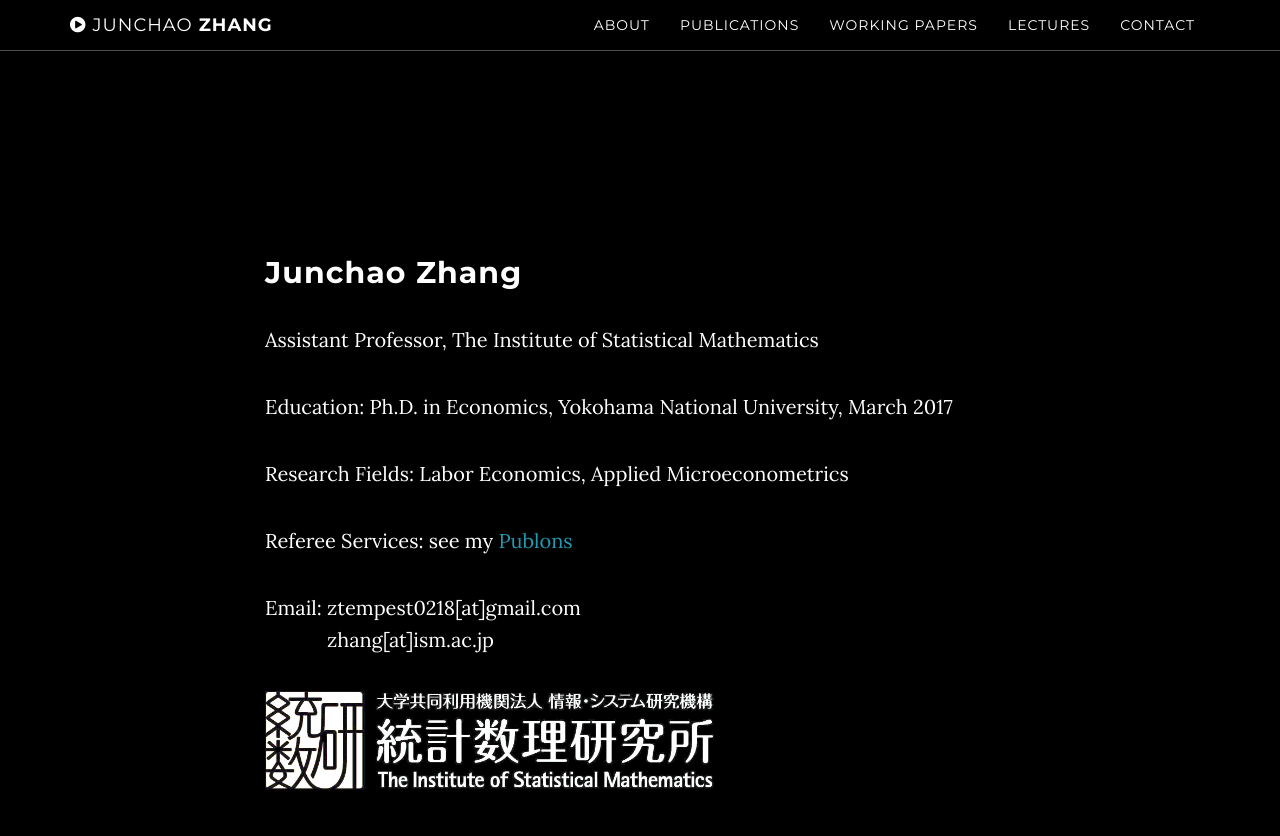
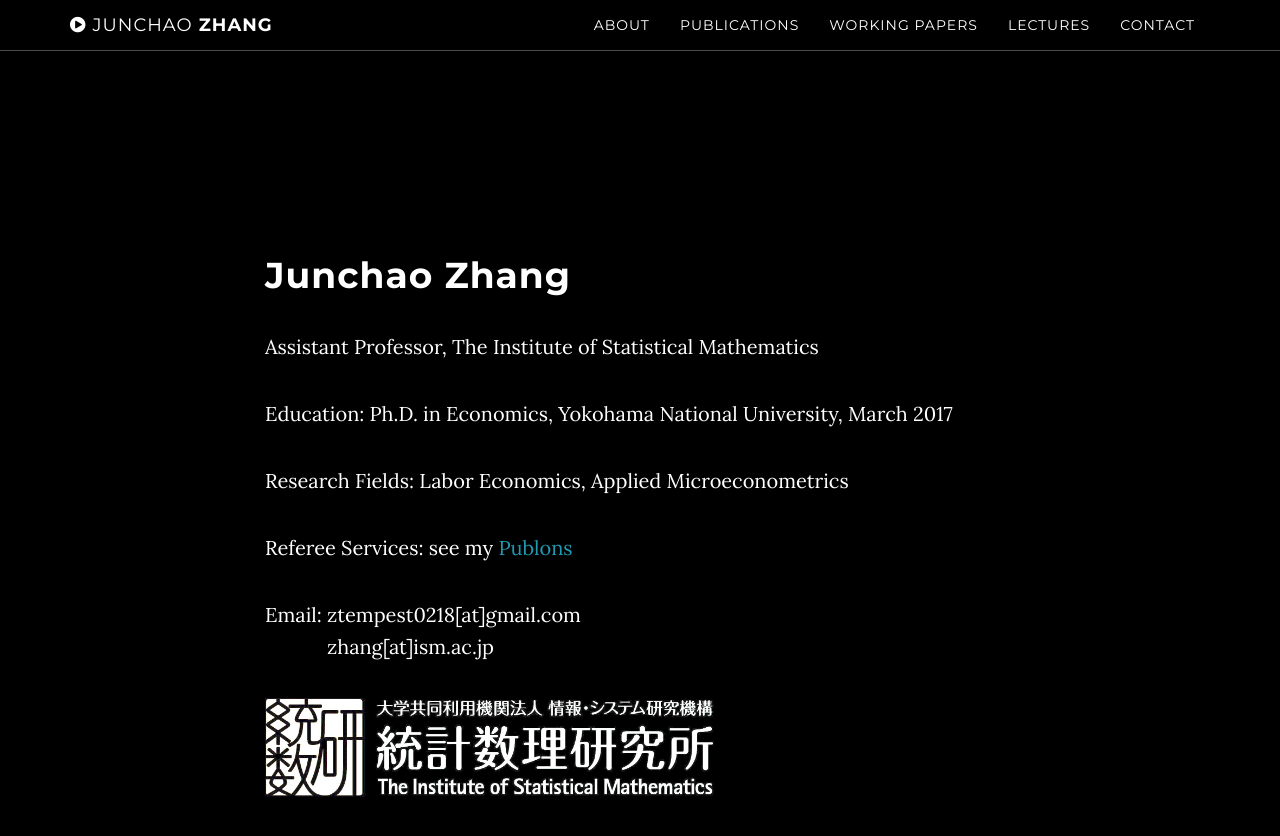
Before and after one commit to ztempest0218/ztempest0218.github.io, a Jekyll site: the page built from index.html, in a window 1280 px wide and 900 px high, scrolled down 844 px. Shown: the top 836 px of the window. Built offline with Jekyll 4.4.1, drawn with Linux system fonts in a browser that asks for light colours.

```diff
--- a/_includes/about.html
+++ b/_includes/about.html
@@ -2,7 +2,7 @@
     <section id="about" class="container content-section text-justify">
         <div class="row">
             <div class="col-lg-8 col-lg-offset-2">
-                <h2>Junchao Zhang</h2>
+                <h1>Junchao Zhang</h1>
               		<p>Assistant Professor, The Institute of Statistical Mathematics</p>
 			<p>Education: Ph.D. in Economics, Yokohama National University, March 2017</p>
 			<p>Research Fields: Labor Economics, Applied Microeconometrics</p>
```
